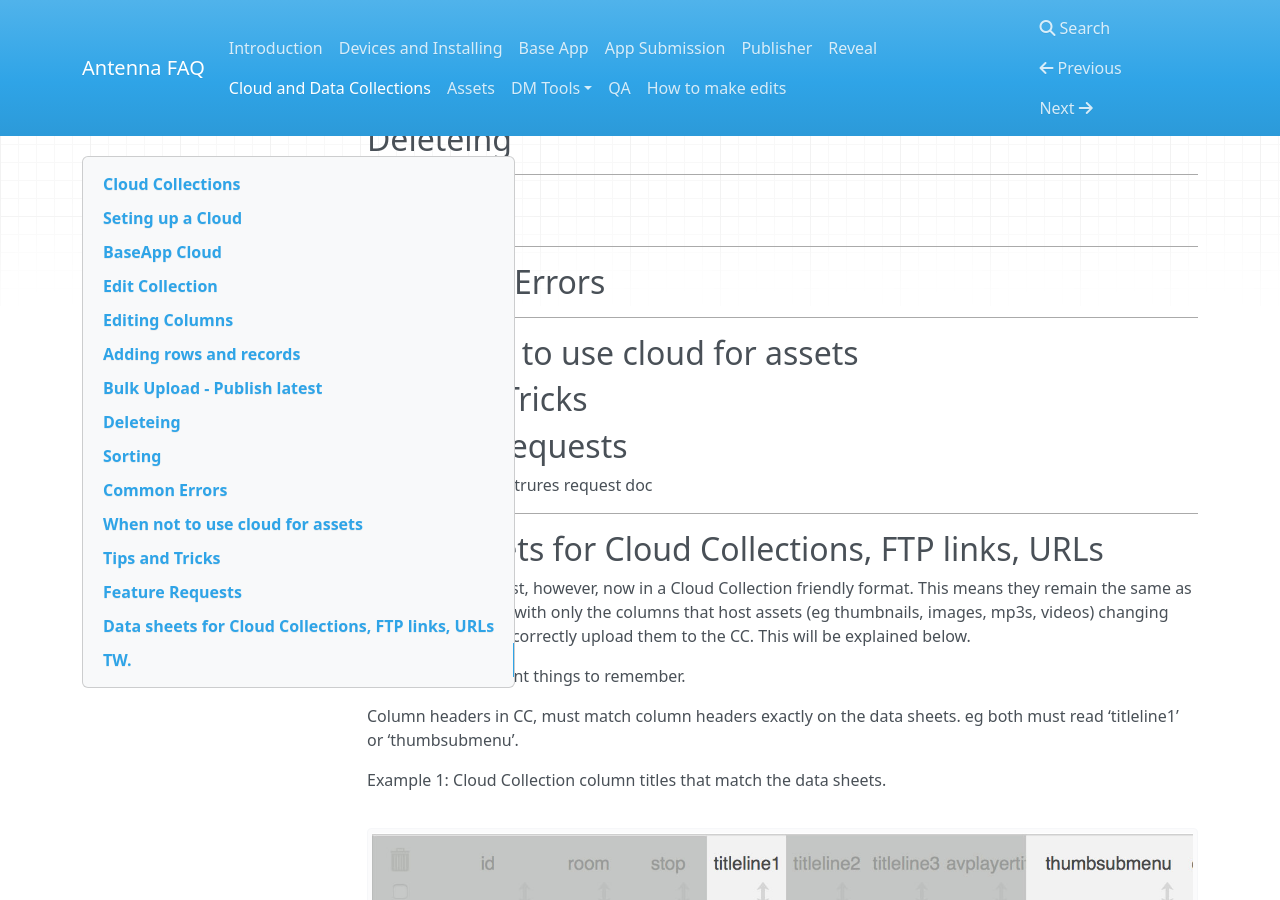
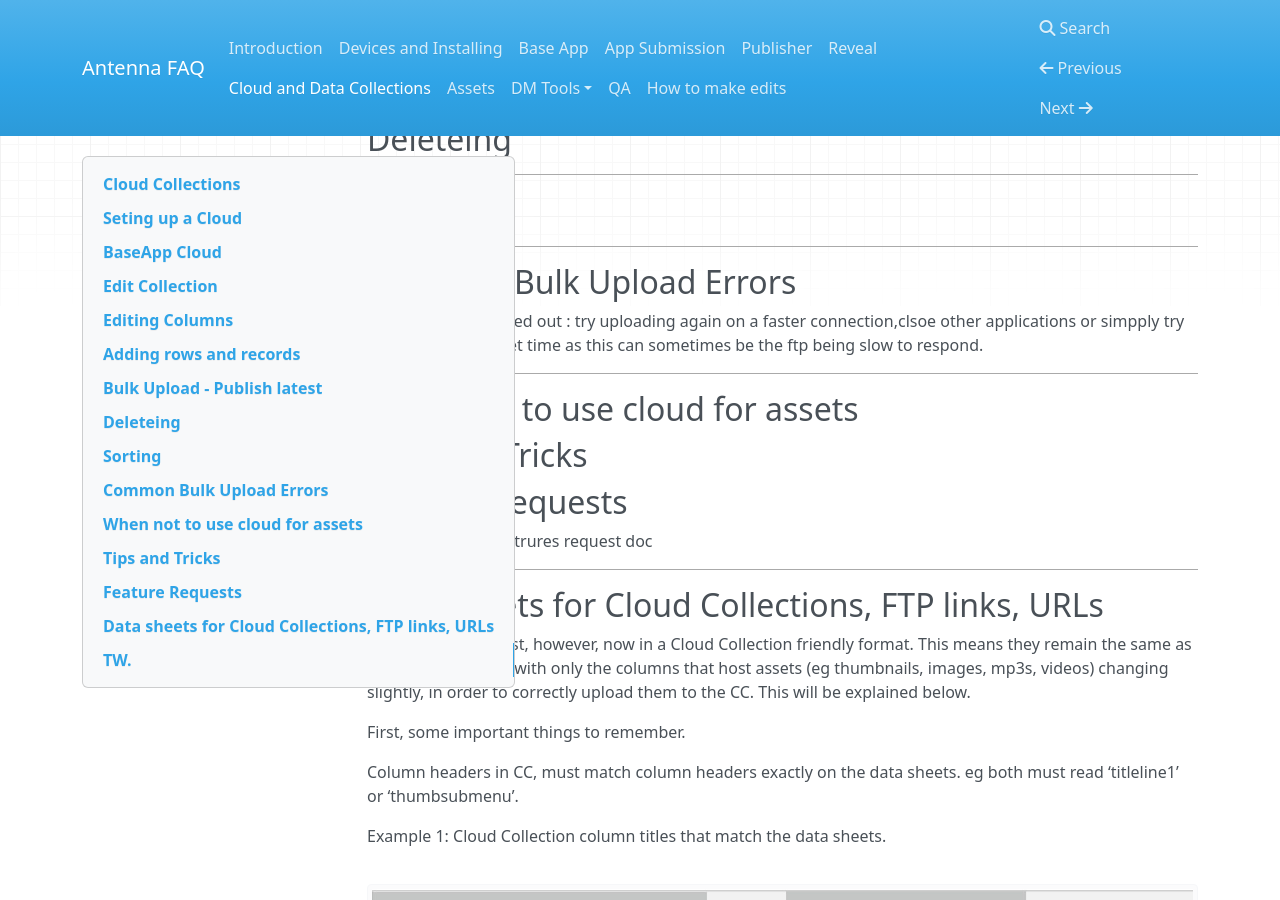
Before and after one commit to denovo/Antenna-faq, an MkDocs documentation site: the page built from docs/CloudCollectionsandData.md, in a window 1280 px wide and 900 px high, scrolled down 1342 px. Built offline with MkDocs 1.6.1, drawn with Linux system fonts in a browser that asks for light colours; nearby versions of some CDN libraries; old or Windows-style settings are respelled for this version of MkDocs.

Commit message:
Updated CloudCollectionsandData.md

```diff
--- a/docs/CloudCollectionsandData.md
+++ b/docs/CloudCollectionsandData.md
@@ -64,7 +64,14 @@ Attachment location - for most apps will be set to in a local file - ie stored i
 ----
 ## Sorting
 ----
-## Common Errors
+## Common Bulk Upload Errors
+
+
+
+- Connection timed out : try uploading again on a faster connection,clsoe other applications or simpply try again at anothet time as this can sometimes be the ftp being slow to respond.
+
+
+
 ----
 ## When not to use cloud for assets
 
```
